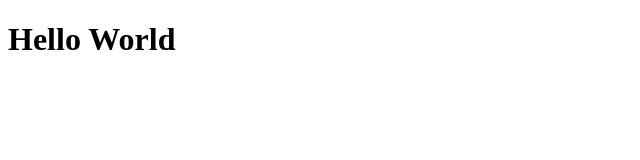
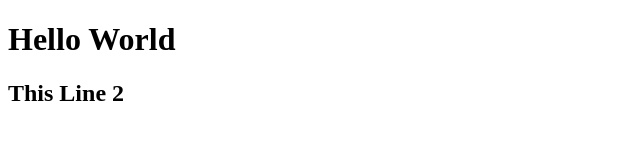
Before and after one commit to rameem2003/upload, a plain HTML site: page index.html in a window 1280 px wide. Shown: the whole page, without its empty margins (0-640 px from the left). Drawn offline with Linux system fonts and the light colour scheme.

Commit message:
upload html line

```diff
--- a/index.html
+++ b/index.html
@@ -7,5 +7,6 @@
   </head>
   <body>
     <h1>Hello World</h1>
+    <h2>This Line 2</h2>
   </body>
 </html>
```
